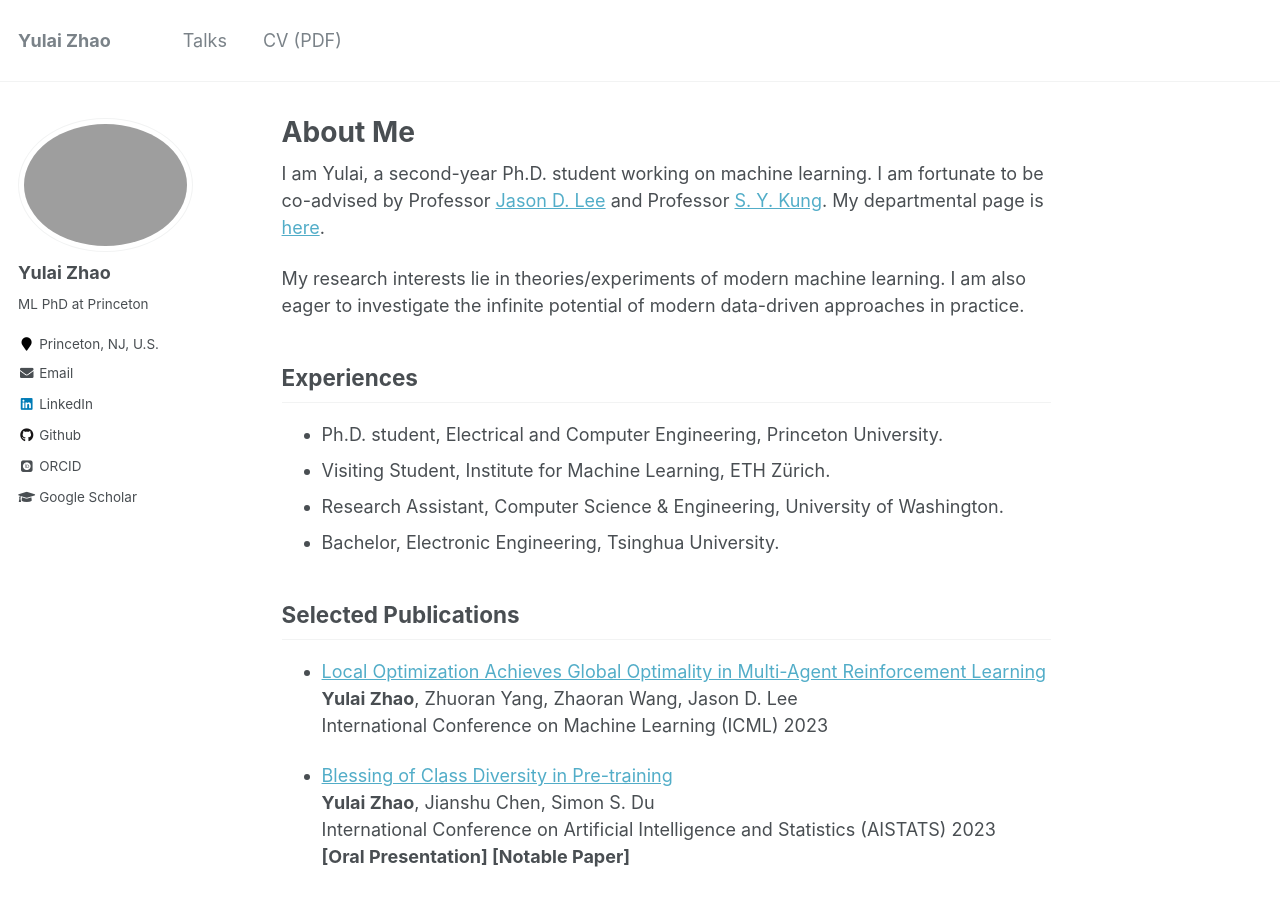
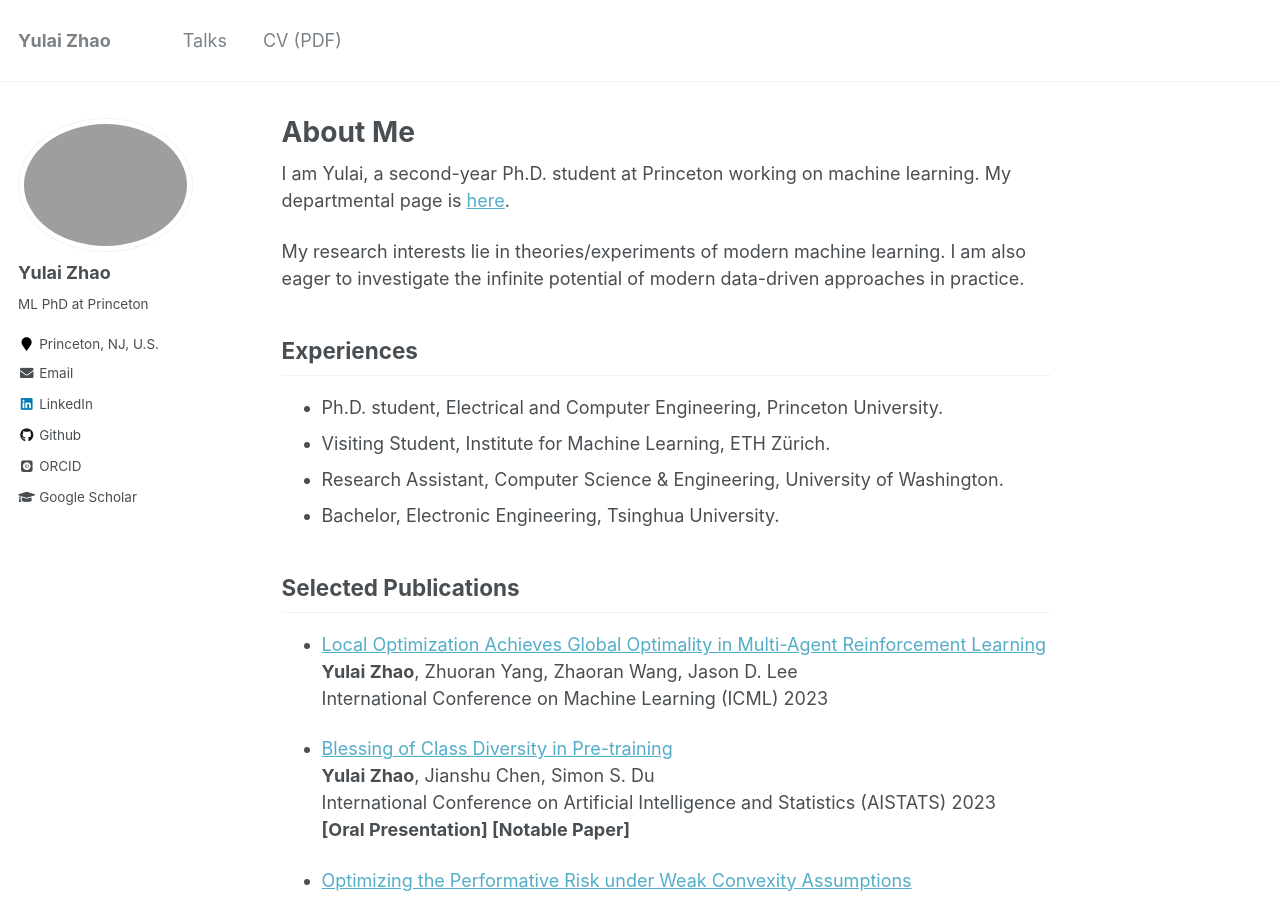
Before and after one commit to zhaoyl18/zhaoyl18.github.io, a Jekyll site: the page built from _pages/about.md, in a window 1280 px wide and 900 px high. Built offline with Jekyll 4.4.1, drawn with Linux system fonts in a browser that asks for light colours; some web fonts are replaced.

Commit message:
update advisor

```diff
--- a/_pages/about.md
+++ b/_pages/about.md
@@ -7,7 +7,7 @@ redirect_from:
   - /about.html
 ---
 
-I am Yulai, a second-year Ph.D. student working on machine learning. I am fortunate to be co-advised by Professor [Jason D. Lee](https://jasondlee88.github.io/) and Professor [S. Y. Kung](https://ece.princeton.edu/people/sun-yuan-kung). My departmental page is [here](https://ece.princeton.edu/people/yulai-zhao).
+I am Yulai, a second-year Ph.D. student at Princeton working on machine learning. My departmental page is [here](https://ece.princeton.edu/people/yulai-zhao).
 
 My research interests lie in theories/experiments of modern machine learning. I am also eager to investigate the infinite potential of modern data-driven approaches in practice.
 <!-- I'm Yulai, a Ph.D. student at Princeton University. My research interests lie in theories/experiments of modern machine learning. I am also eager to apply modern data-driven approaches to practice. -->
```
Also changed, not shown: 1 other file.
